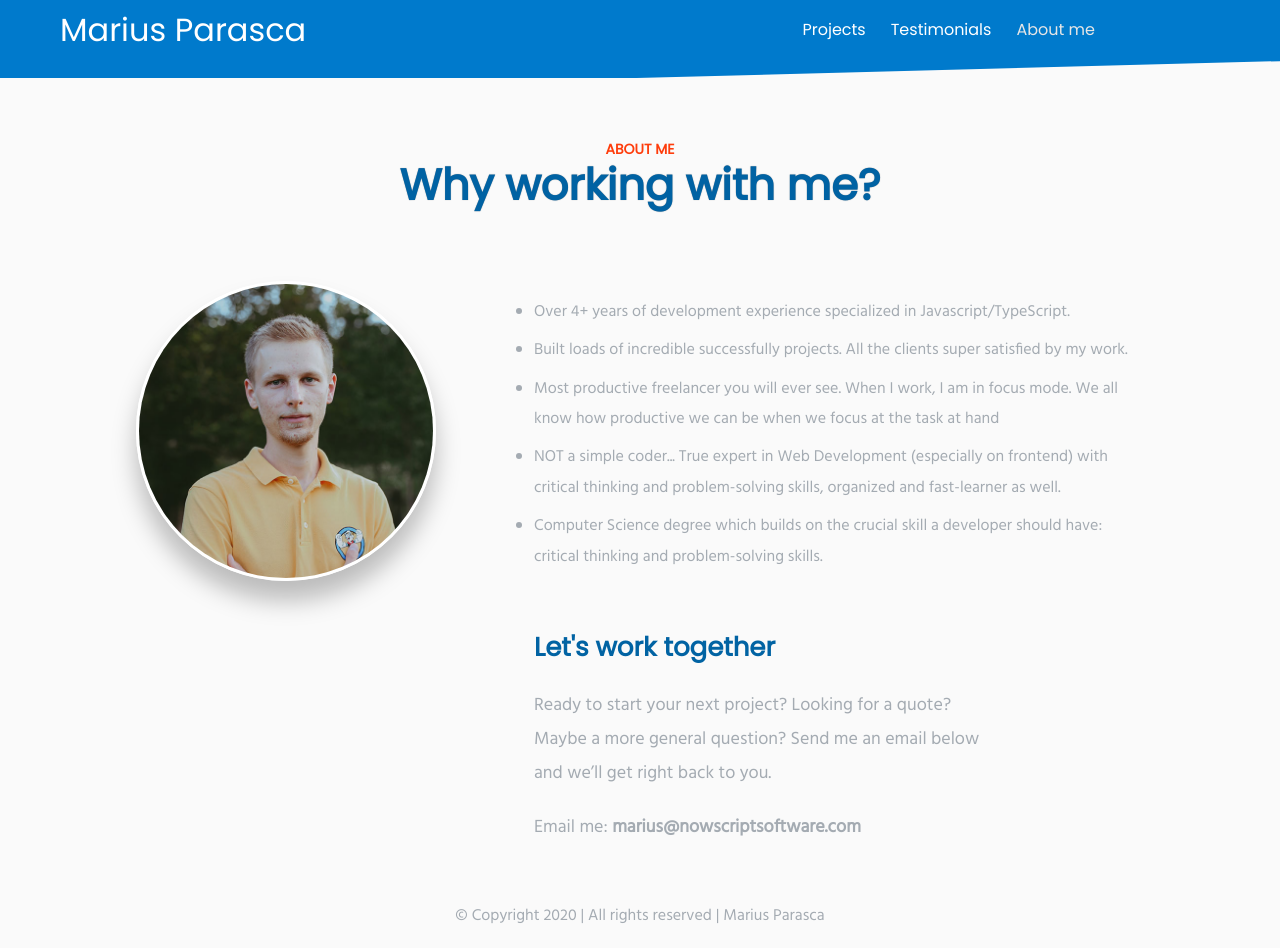
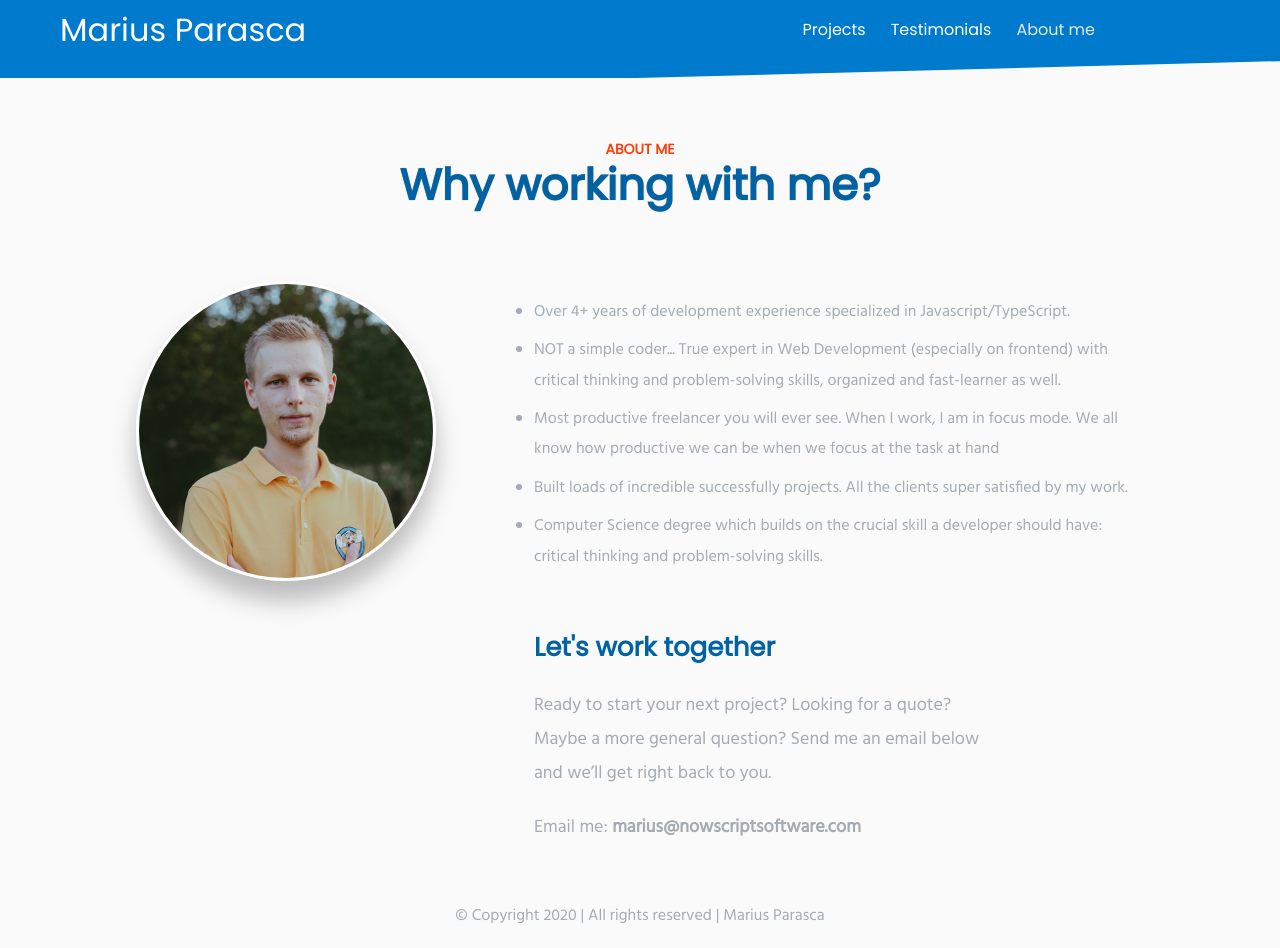
Before and after one commit to MariusParasca/portofolio, a Next.js app: page /about-me in a window 1280 px wide. Built offline with nearby package versions, Linux system fonts and the light colour scheme.

Commit message:
ordering about me

```diff
--- a/src/components/pages/AboutMe/AboutMe.js
+++ b/src/components/pages/AboutMe/AboutMe.js
@@ -49,15 +49,15 @@ const AboutMe = (props) => {
             <div>
               <ul className={classes.textDescription}>
                 <li>Over 4+ years of development experience specialized in Javascript/TypeScript.</li>
-                <li>Built loads of incredible successfully projects. All the clients super satisfied by my work.</li>
+                <li>
+                  NOT a simple coder... True expert in Web Development (especially on frontend) with critical thinking
+                  and problem-solving skills, organized and fast-learner as well.
+                </li>
                 <li>
                   Most productive freelancer you will ever see. When I work, I am in focus mode. We all know how
                   productive we can be when we focus at the task at hand
                 </li>
-                <li>
-                  NOT a simple coder... True expert in Web Development (especially on frontend) with critical thinking
-                  and problem-solving skills, organized and fast-learner as well.
-                </li>
+                <li>Built loads of incredible successfully projects. All the clients super satisfied by my work.</li>
                 <li>
                   Computer Science degree which builds on the crucial skill a developer should have: critical thinking
                   and problem-solving skills.
```
